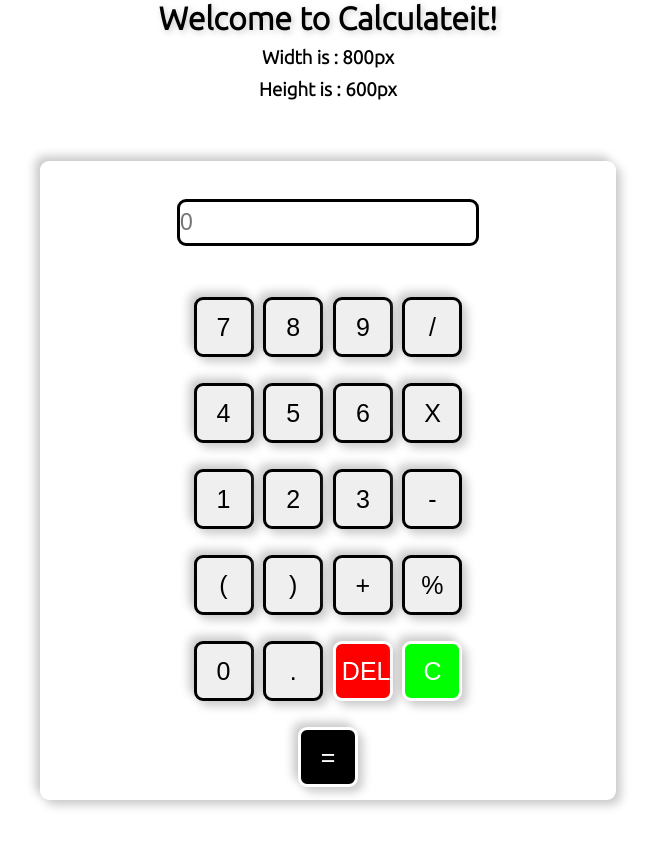
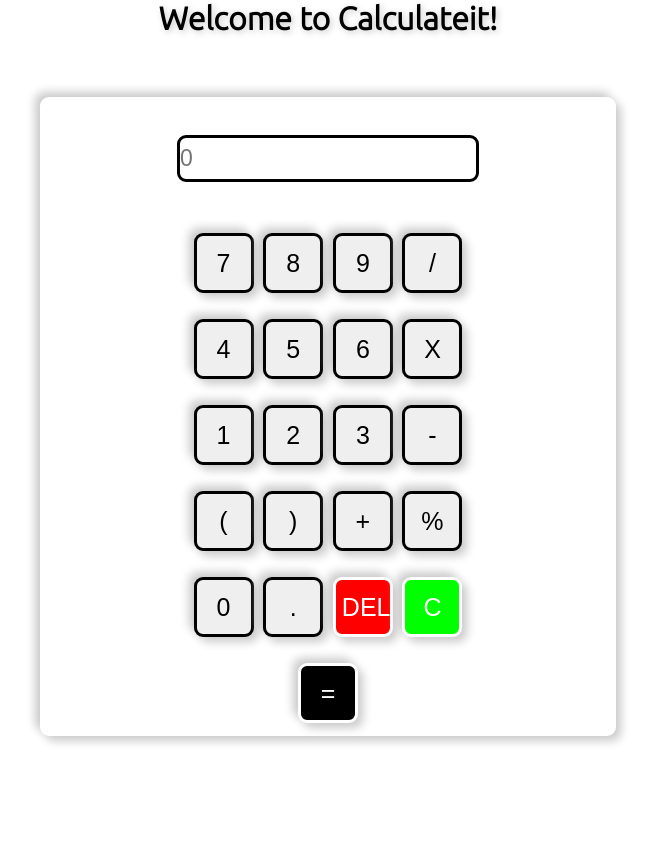
Before and after one commit to newlystudent/My-calculator, a plain HTML site: page index.html in a window 1280 px wide. Shown: the whole page, without its empty margins (312-967 px from the left). After the commit the page ends 800 px from the top, so only its background shows below. Drawn offline with Linux system fonts and the light colour scheme.

Commit message:
Removed Unnecessary height and width display

```diff
--- a/index.html
+++ b/index.html
@@ -11,8 +11,6 @@
 </head>
 <body>
     <h1 class="text-center">Welcome to Calculateit!</h1>
-    <h3 class="screen-width text-center"></h3>
-    <h3 class="screen-height text-center"></h3>
     <div class="container  mx-auto-60 flex flex-col item-center box-shad bord-rad-9p">
         <div class="row">
             <input type="text" class="input mx-30 bord-solid bord-rad-9p" placeholder="0">
--- a/index.js
+++ b/index.js
@@ -2,8 +2,6 @@ let string = "";
 let buttons = document.querySelectorAll('.button');
 let screen_width = screen.width;
 let screen_height = screen.height;
-document.querySelector('.screen-width').innerHTML ="Width is : "+screen_width + "px";
-document.querySelector('.screen-height').innerHTML ="Height is : "+screen_height + "px";
 Array.from(buttons).forEach((button)=>{
     button.addEventListener('click', (e)=>{
         if(e.target.innerHTML == '=')
```
